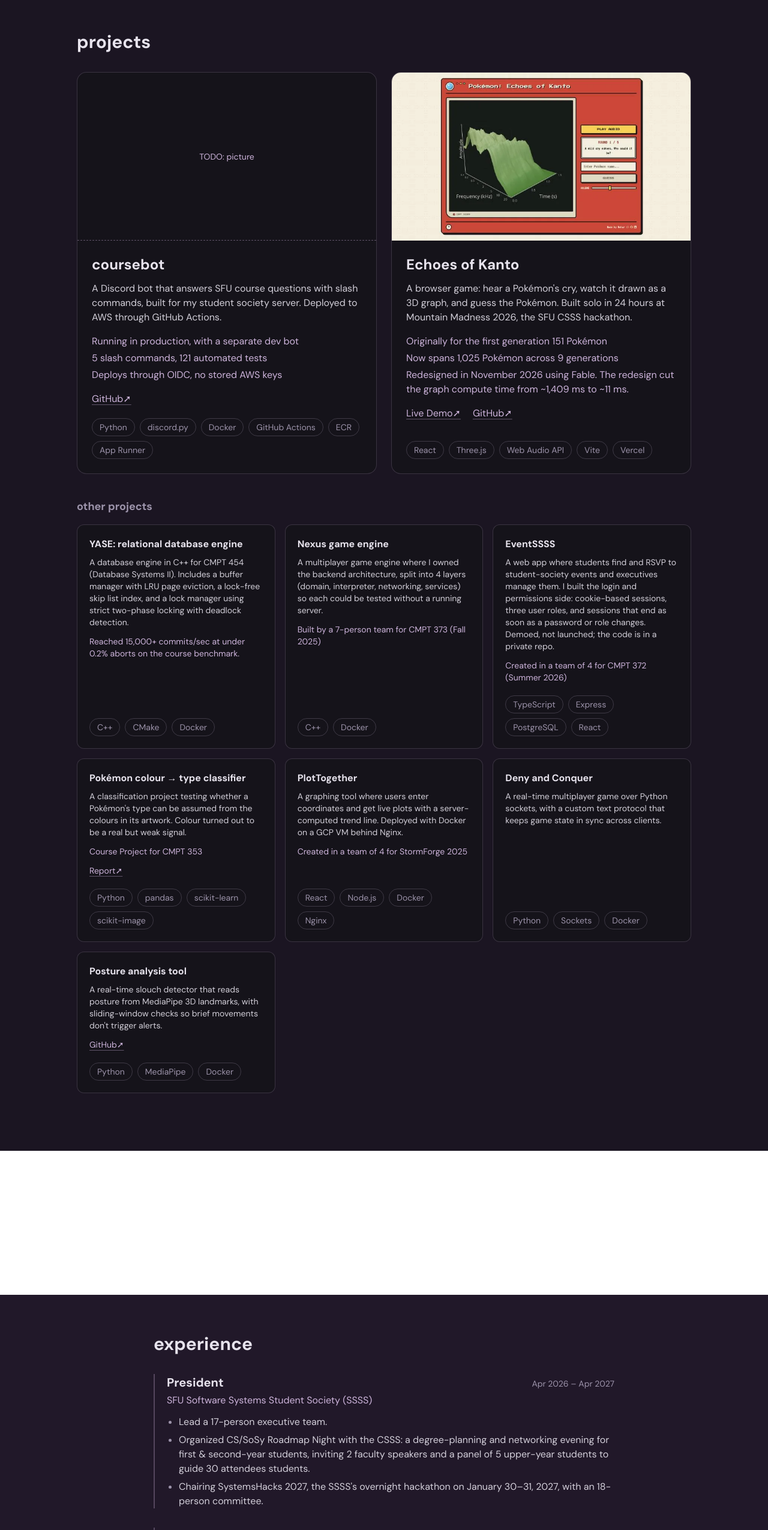
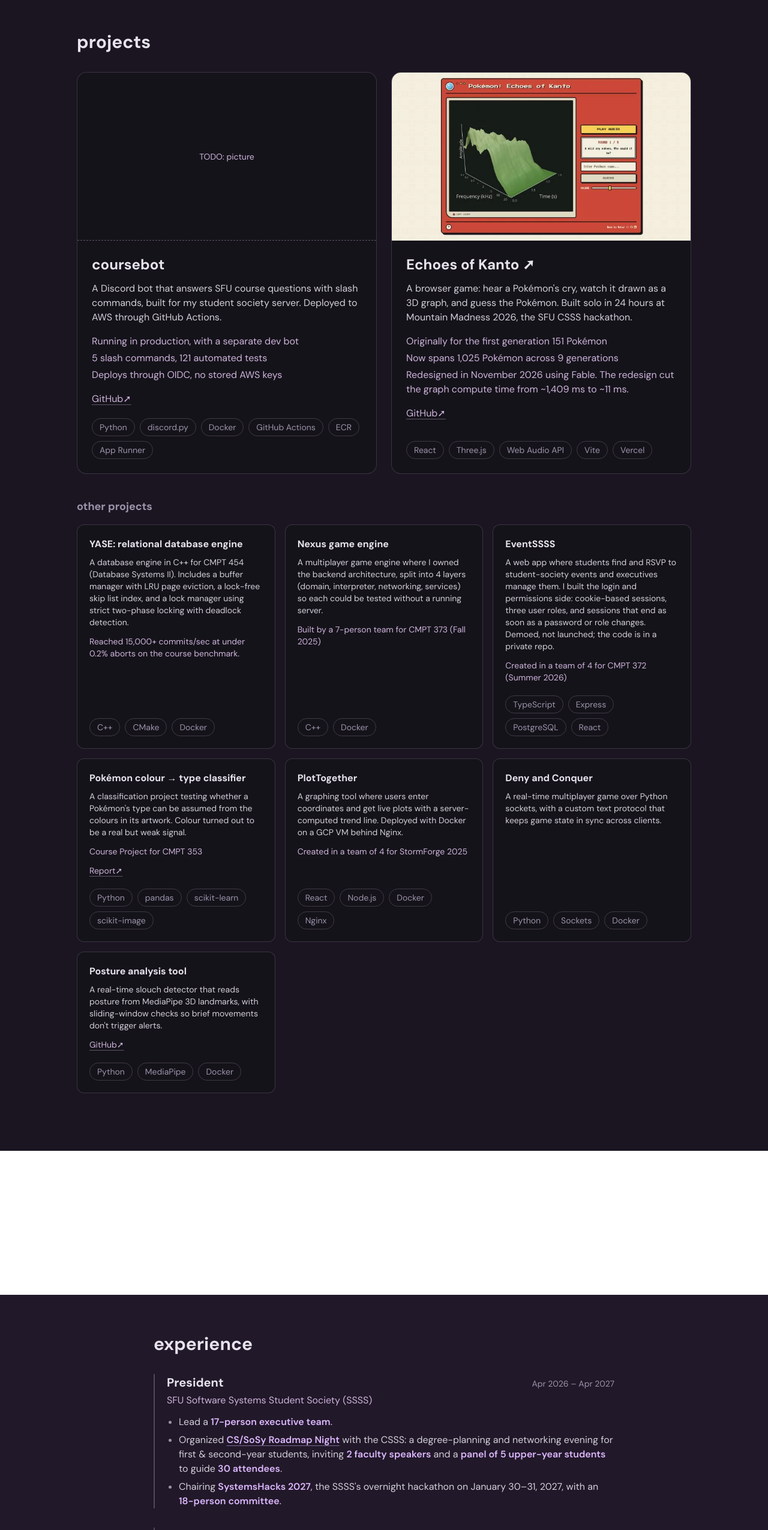
Before and after one commit to smehars/portfolio, a React (Vite) app: page / in a window 1280 px wide. Shown: the part 1180-3730 px from the top of the page at 60% size. Built offline with nearby package versions, Linux system fonts and the light colour scheme.

Commit message:
Enhanced portfolio content and project links
Add Markdown-style highlights and links to experience entries, improve project card link behavior, adjust site card layout, and introduce the lilac accent color.

```diff
--- a/src/components/Experience.tsx
+++ b/src/components/Experience.tsx
@@ -3,8 +3,40 @@ import { roles } from '../content/experience'
 const todo = 'rounded border border-dashed border-lavender/50 px-1.5 py-0.5 text-sm text-lavender'
 const siteCard = 'block h-full rounded-xl border border-lavender/20 bg-canvas p-5'
 
+const highlight = 'font-semibold text-lilac'
+
+// Renders **highlighted words** and [highlighted links](https://url) inside a string.
 function Text({ children }: { children: string }) {
-  return children.startsWith('TODO') ? <span className={todo}>{children}</span> : <>{children}</>
+  if (children.startsWith('TODO')) return <span className={todo}>{children}</span>
+  const parts = children.split(/(\*\*[^*]+\*\*|\[[^\]]+\]\([^)]+\))/g)
+  return (
+    <>
+      {parts.map((part, i) => {
+        const link = part.match(/^\[([^\]]+)\]\(([^)]+)\)$/)
+        if (link) {
+          return (
+            <a
+              key={i}
+              href={link[2]}
+              target="_blank"
+              rel="noreferrer"
+              className={`${highlight} underline decoration-lilac/50 underline-offset-4 hover:decoration-lilac`}
+            >
+              {link[1]}
+            </a>
+          )
+        }
+        if (part.startsWith('**')) {
+          return (
+            <strong key={i} className={highlight}>
+              {part.slice(2, -2)}
+            </strong>
+          )
+        }
+        return part
+      })}
+    </>
+  )
 }
 
 function Experience() {
@@ -29,7 +61,7 @@ function Experience() {
               ))}
             </ul>
             {role.sites && (
-              <ul className="mt-5 grid gap-4 sm:grid-cols-2 lg:-mr-24 lg:grid-cols-4">
+              <ul className="mt-5 grid gap-4 sm:grid-cols-2 lg:-mr-24 lg:grid-cols-3">
                 {role.sites.map((site) => {
                   const body = (
                     <>
--- a/src/components/Projects.tsx
+++ b/src/components/Projects.tsx
@@ -1,3 +1,4 @@
+import type { ReactNode } from 'react'
 import { projects, type Project } from '../content/projects'
 
 const link =
@@ -15,10 +16,61 @@ function TechTags({ tech }: { tech: string[] }) {
   )
 }
 
+// Link rules for cards:
+// - One link: the whole card is the link.
+// - Two or more: the first link goes on the title and picture, and the rest
+//   are listed under the description.
+function CardShell({
+  project,
+  className,
+  children,
+}: {
+  project: Project
+  className: string
+  children: ReactNode
+}) {
+  const only = project.links?.length === 1 ? project.links[0] : null
+  return (
+    <li>
+      {only ? (
+        <a
+          href={only.href}
+          target="_blank"
+          rel="noreferrer"
+          className={`${className} transition-colors hover:border-lavender/60`}
+        >
+          {children}
+        </a>
+      ) : (
+        <div className={className}>{children}</div>
+      )}
+    </li>
+  )
+}
+
+function CardLinks({ project, className }: { project: Project; className: string }) {
+  const links = project.links ?? []
+  if (links.length === 0) return null
+  // The whole card is already a link, so show its label as plain text.
+  if (links.length === 1) return <p className={`${className} ${link}`}>{links[0].label}</p>
+  return (
+    <ul className={`${className} flex flex-wrap gap-x-5 gap-y-2`}>
+      {links.slice(1).map((item) => (
+        <li key={item.href}>
+          <a className={link} href={item.href} target="_blank" rel="noreferrer">
+            {item.label}
+          </a>
+        </li>
+      ))}
+    </ul>
+  )
+}
+
 function FeaturedCard({ project }: { project: Project }) {
-  return (
-    <li className="flex flex-col overflow-hidden rounded-2xl border border-lavender/20 bg-canvas">
-      {project.image ? (
+  const links = project.links ?? []
+  const primary = links.length > 1 ? links[0] : null
+
+  const picture = project.image ? (
     <img
       src={project.image.src}
       alt={project.image.alt}
@@ -31,35 +83,55 @@ function FeaturedCard({ project }: { project: Project }) {
     <div className="flex aspect-video w-full items-center justify-center border-b border-dashed border-lavender/40 text-sm text-lavender">
       TODO: picture
     </div>
+  )
+
+  return (
+    <CardShell
+      project={project}
+      className="flex h-full flex-col overflow-hidden rounded-2xl border border-lavender/20 bg-canvas"
+    >
+      {primary ? (
+        <a href={primary.href} target="_blank" rel="noreferrer">
+          {picture}
+        </a>
+      ) : (
+        picture
       )}
       <div className="flex flex-1 flex-col p-6">
-        <h3 className="text-2xl font-bold">{project.title}</h3>
+        <h3 className="text-2xl font-bold">
+          {primary ? (
+            <a
+              href={primary.href}
+              target="_blank"
+              rel="noreferrer"
+              className="underline decoration-transparent underline-offset-4 transition-colors hover:decoration-lavender"
+            >
+              {project.title}
+              <span aria-hidden="true"> ➚</span>
+            </a>
+          ) : (
+            project.title
+          )}
+        </h3>
         <p className="mt-3 text-ink/90">{project.summary}</p>
         <ul className="mt-4 space-y-1 text-lavender">
           {project.highlights.map((highlight) => (
             <li key={highlight}>{highlight}</li>
           ))}
         </ul>
-        {project.links && (
-          <ul className="mt-4 flex flex-wrap gap-x-5 gap-y-2">
-            {project.links.map((item) => (
-              <li key={item.href}>
-                <a className={link} href={item.href} target="_blank" rel="noreferrer">
-                  {item.label}
-                </a>
-              </li>
-            ))}
-          </ul>
-        )}
+        <CardLinks project={project} className="mt-4" />
         <TechTags tech={project.tech} />
       </div>
-    </li>
+    </CardShell>
   )
 }
 
 function SmallCard({ project }: { project: Project }) {
   return (
-    <li className="flex flex-col rounded-xl border border-lavender/20 bg-canvas p-5">
+    <CardShell
+      project={project}
+      className="flex h-full flex-col rounded-xl border border-lavender/20 bg-canvas p-5"
+    >
       <h4 className="font-bold">{project.title}</h4>
       <p className="mt-2 text-sm text-ink/90">{project.summary}</p>
       {project.highlights.length > 0 && (
@@ -69,19 +141,9 @@ function SmallCard({ project }: { project: Project }) {
           ))}
         </ul>
       )}
-      {project.links && (
-        <ul className="mt-3 flex flex-wrap gap-x-4 gap-y-1 text-sm">
-          {project.links.map((item) => (
-            <li key={item.href}>
-              <a className={link} href={item.href} target="_blank" rel="noreferrer">
-                {item.label}
-              </a>
-            </li>
-          ))}
-        </ul>
-      )}
+      <CardLinks project={project} className="mt-3 text-sm" />
       <TechTags tech={project.tech} />
-    </li>
+    </CardShell>
   )
 }
 
--- a/src/content/experience.ts
+++ b/src/content/experience.ts
@@ -1,5 +1,7 @@
 // Edit experience text here. Layout lives in src/components/Experience.tsx.
 // Any string starting with "TODO" is shown as a visible placeholder.
+// In points: **words** are highlighted, and [words](https://link) become a
+// highlighted link.
 
 export type Role = {
   title: string
@@ -17,9 +19,9 @@ export const roles: Role[] = [
     org: 'SFU Software Systems Student Society (SSSS)',
     dates: 'Apr 2026 – Apr 2027',
     points: [
-      'Lead a 17-person executive team.',
-      'Organized CS/SoSy Roadmap Night with the CSSS: a degree-planning and networking evening for first & second-year students, inviting 2 faculty speakers and a panel of 5 upper-year students to guide 30 attendees students.',
-      "Chairing SystemsHacks 2027, the SSSS's overnight hackathon on January 30–31, 2027, with an 18-person committee.",
+      'Lead a **17-person executive team**.',
+      'Organized [CS/SoSy Roadmap Night](https://luma.com/5egcwk30) with the CSSS: a degree-planning and networking evening for first & second-year students, inviting **2 faculty speakers** and a **panel of 5 upper-year students** to guide **30 attendees**.',
+      "Chairing **SystemsHacks 2027**, the SSSS's overnight hackathon on January 30–31, 2027, with an **18-person committee**.",
     ],
   },
   {
@@ -27,10 +29,10 @@ export const roles: Role[] = [
     org: 'SFU Software Systems Student Society (SSSS)',
     dates: 'Nov 2025 – present',
     points: [
-      'Maintain sfussss.org and shipped its v6.0 redesign, with a light and dark theme, a rebuilt courses page, improved SEO, and traffic analytics.',
-      "Cut the total initial transfer across the website from by 7x.",
-      'Raised all pages to 95+ desktop Lighthouse performance on the live site.',
-      'Improved CI by intoducing a linter, typechecking, and a full build on every pull request. The new linting step caught live 2 errors.',
+      'Maintain **sfussss.org** and shipped its **v6.0 redesign**, with a light and dark theme, a rebuilt courses page, improved SEO, and traffic analytics.',
+      'Cut the total initial transfer across the website by **7x**.',
+      'Raised all pages to **95+ desktop Lighthouse performance** on the live site.',
+      'Improved **CI** by introducing a linter, typechecking, and a full build on every pull request. The new linting step caught **2 live errors**.',
     ],
     sites: [
       {
@@ -61,11 +63,11 @@ export const roles: Role[] = [
     org: 'Patch the System CTF, with the SFU Cybersecurity Club',
     dates: 'Competition day: Nov 21, 2026',
     points: [
-      'Lead the backend and infrastructure for an AI-assisted defensive CTF, planned for 10 teams of 4, on a dev team of about 8: the CTFd scoring platform, hosted challenge apps, and team repositories.',
-      'Built one of the challenge platforms on a reskinned DVGA app, for 6 main challenges.Each has an automated exploit test and a reference patch.',
-      "Wrote several of the grading pipeline's scripts, working with a teammate.",
-      'Ran two playtests to debug the entire event software pipeline.',
-      "Set up the AI coding assistant for teams to use inside a Docker container, with specific guarded permissions.",
+      'Lead the **backend and infrastructure** for an AI-assisted defensive CTF, planned for **10 teams of 4**, on a dev team of about 8: the **CTFd** scoring platform, hosted challenge apps, and team repositories.',
+      'Built one of the challenge platforms on a reskinned DVGA app, for **6 main challenges**. Each has an automated exploit test and a reference patch.',
+      "Wrote several of the **grading pipeline's** scripts, working with a teammate.",
+      'Ran **two playtests** to debug the entire event software pipeline.',
+      "Set up the **AI coding assistant** for teams to use inside a **Docker** container, with specific guarded permissions.",
     ],
   },
   {
@@ -73,9 +75,9 @@ export const roles: Role[] = [
     org: 'CSSS Fall Hacks 2026',
     dates: 'Nov 7, 2026',
     points: [
-      'Managed all judging, as part of the organizing committee, for a hackathon with 100+ hackers, 40 submitted projects, and 12 judges across 3 presentation rooms.',
-      'Recruited judges and discovered the judging format, timings and a 5-category weighted rubric.',
-      "Set up a Google Sheets scoring workbook with weighted totals and normalization of each judge's scores, and wrote the judge package covering the schedule, rubric and prize tracks.",
+      'Managed all judging, as part of the organizing committee, for a hackathon with **100+ hackers**, **40 submitted projects**, and **12 judges** across 3 presentation rooms.',
+      'Recruited judges and designed the judging format, timings and a **5-category weighted rubric**.',
+      "Set up a **Google Sheets scoring workbook** with weighted totals and normalization of each judge's scores, and wrote the judge package covering the schedule, rubric and prize tracks.",
     ],
   },
   {
@@ -83,7 +85,7 @@ export const roles: Role[] = [
     org: 'SFU 101 / Welcome Week, Faculty of Applied Sciences',
     dates: 'Aug – Sep 2026',
     points: [
-      'Co-led HIVE 11, an orientation group of 30 new students, with one other leader through the Fall 2026 welcome cycle.',
+      'Co-led **HIVE 11**, an orientation group of **30 new students**, with one other leader through the Fall 2026 welcome cycle.',
       'Led the group at Welcome Day and helped organize a social for its members.',
     ],
   },
@@ -93,8 +95,8 @@ export const roles: Role[] = [
     dates: 'Apr 2025 – Apr 2026',
     points: [
       'Represented upper-division students on the executive team, giving an upper-year perspective on club decisions.',
-      'Coordinated logistics for SystemsHacks (200+ attendees) and overnight frosh events.',
-      'Organized networking events: moderated a Q&A panel on an SAP office tour and ran "Lunch and Learn" sessions with faculty.',
+      'Coordinated logistics for **SystemsHacks (200+ attendees)** and overnight frosh events.',
+      'Organized networking events: moderated a Q&A panel on an **SAP office tour** and ran "Lunch and Learn" sessions with faculty.',
     ],
   },
   {
@@ -103,7 +105,7 @@ export const roles: Role[] = [
     dates: 'Jul 2021 – present',
     points: [
       'Worked part-time throughout college and university.',
-      'Handle cashier and customer service, averaging 50+ transactions per shift, and train new hires on register and sales-floor procedures.',
+      'Handle cashier and customer service, averaging **50+ transactions per shift**, and **train new hires** on register and sales-floor procedures.',
     ],
   },
 ]
--- a/tailwind.config.js
+++ b/tailwind.config.js
@@ -17,6 +17,7 @@ export default {
           4: "#271B31",
         },
         lavender: "#CDB4DB",
+        lilac: "#DDB8FF",
         ink: "#E7E3ED",
         mist: "#9C93AA",
       },
```
Lines whose indentation alone changed are shown as unchanged.
